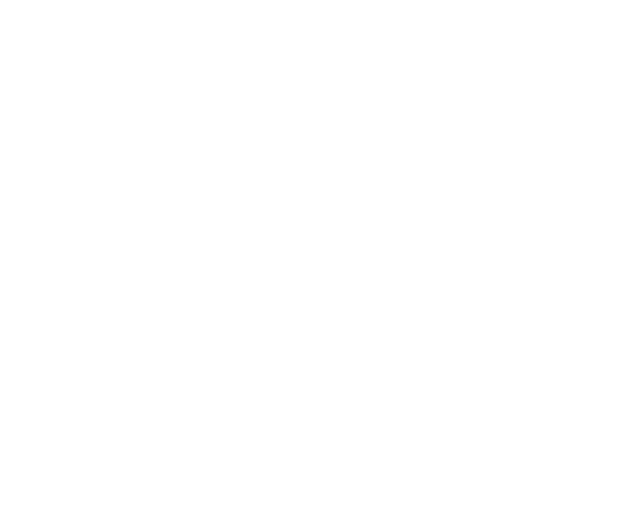
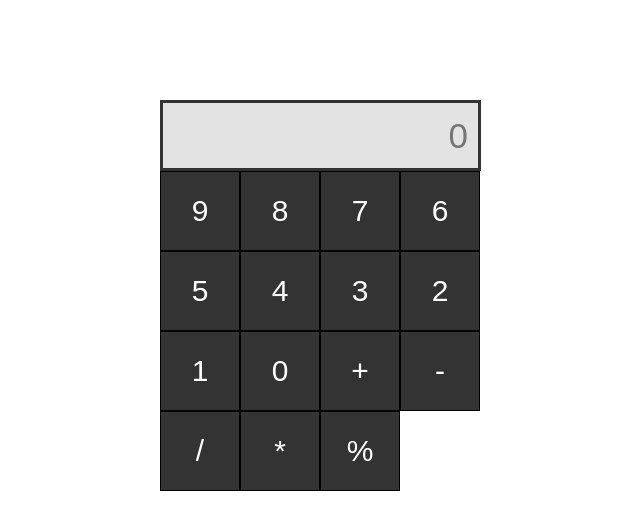
Before and after one commit to J4bush005/Calculator-App, a React (Create React App) app in the folder calculator-app/: page / in a window 1280 px wide. Shown: the top 530 px of the page, without its empty margins (320-960 px from the left). Built offline with nearby package versions, Linux system fonts and the light colour scheme.

Commit message:
Added Buttons

```diff
--- a/calculator-app/src/App.css
+++ b/calculator-app/src/App.css
@@ -0,0 +1,24 @@
+.calc {
+  width: 320px;
+  margin: 100px auto;
+}
+
+#answer {
+  background-color: #e3e3e3;
+  padding: 10px;
+  font-size: 35px;
+  width: 295px;
+  height: 45px;
+  text-align: right;
+  border: 3px solid #333;
+}
+
+.button {
+  background: #333;
+  height: 80px;
+  width: 80px;
+  color: white;
+  font-size: 30px;
+  border: 1px solid black;
+  float: left;
+}
--- a/calculator-app/src/App.js
+++ b/calculator-app/src/App.js
@@ -2,6 +2,29 @@
 import './App.css';
 
 function App() {
+  return(
+    <>
+      <div className="calc">
+        <input type="text" placeholder="0" id="answer" />
+        <input type="button" value="9" className="button"/>
+        <input type="button" value="8" className="button"/>
+        <input type="button" value="7" className="button"/>
+        <input type="button" value="6" className="button"/>
+        <input type="button" value="5" className="button"/>
+        <input type="button" value="4" className="button"/>
+        <input type="button" value="3" className="button"/>
+        <input type="button" value="2" className="button"/>
+        <input type="button" value="1" className="button"/>
+
+        <input type="button" value="0" className="button"/>
+        <input type="button" value="+" className="button"/>
+        <input type="button" value="-" className="button"/>
+        <input type="button" value="/" className="button"/>
+        <input type="button" value="*" className="button"/>
+        <input type="button" value="%" className="button"/>
+      </div>
+    </>
+  )
 
 }
 
```
